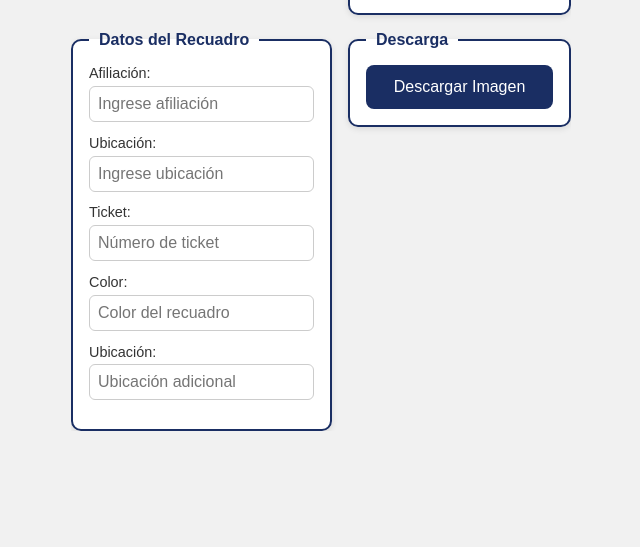
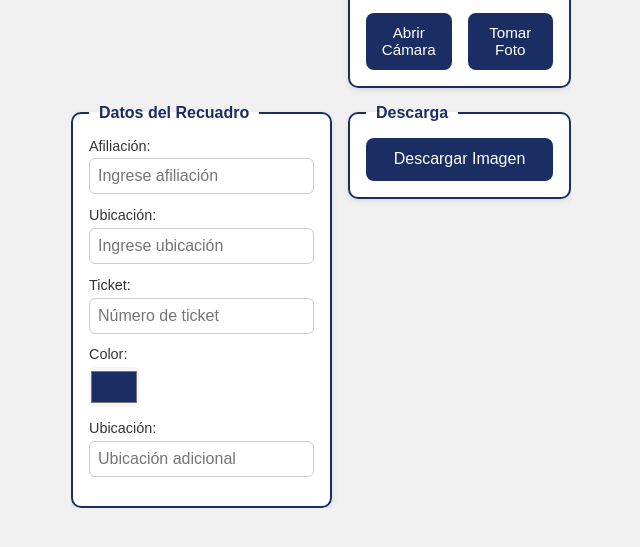
Before and after one commit to jangelmp/dise-o_apk, a plain HTML site: page index.html in a window 1280 px wide. Shown: the part 193-740 px from the top of the page, without its empty margins (319-959 px from the left). Drawn offline with Linux system fonts and the light colour scheme.

Commit message:
Cambio de estilos

```diff
--- a/index.html
+++ b/index.html
@@ -22,6 +22,11 @@
 			<div class="camera-area">
 				<video id="camera" autoplay playsinline></video>
 			</div>
+
+			<div class="camera-buttons">
+				<button id="btnAbrirCamara">Abrir Cámara</button>
+				<button id="btnTomarFoto">Tomar Foto</button>
+			</div>
 		</fieldset>
 
         <!-- Sección 3: Datos del recuadro -->
@@ -41,7 +46,7 @@
             </div>
 			<div class="form-group">
 				<label for="color">Color:</label>
-                <input type="text" id="color" placeholder="Color del recuadro">
+				<input type="color" id="color" value="#1a2e63">
 			</div>
             <div class="form-group">
                 <label for="ubicacion2">Ubicación:</label>
--- a/style.css
+++ b/style.css
@@ -127,3 +127,36 @@ button:hover {
         height: fit-content;
     }
 }
+/* --- Botones de cámara --- */
+.camera-buttons {
+    display: flex;
+    justify-content: space-around;
+    margin-top: 1rem;
+    gap: 1rem;
+}
+
+.camera-buttons button {
+    flex: 1;
+    background-color: #1a2e63;
+    color: #fff;
+    border: none;
+    border-radius: 8px;
+    padding: 0.7rem;
+    font-size: 0.95rem;
+    cursor: pointer;
+    transition: background 0.3s;
+}
+
+.camera-buttons button:hover {
+    background-color: #243b88;
+}
+
+/* --- Selector de color --- */
+input[type="color"] {
+    height: 40px;
+    padding: 0;
+    border: none;
+    cursor: pointer;
+    border-radius: 6px;
+    background-color: #f5f5f5;
+}
```
Lines whose indentation alone changed are shown as unchanged.
